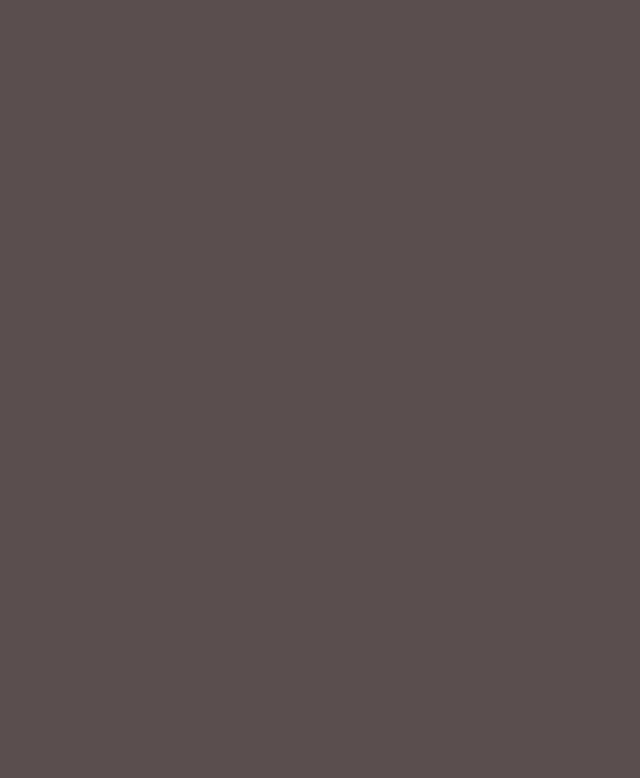
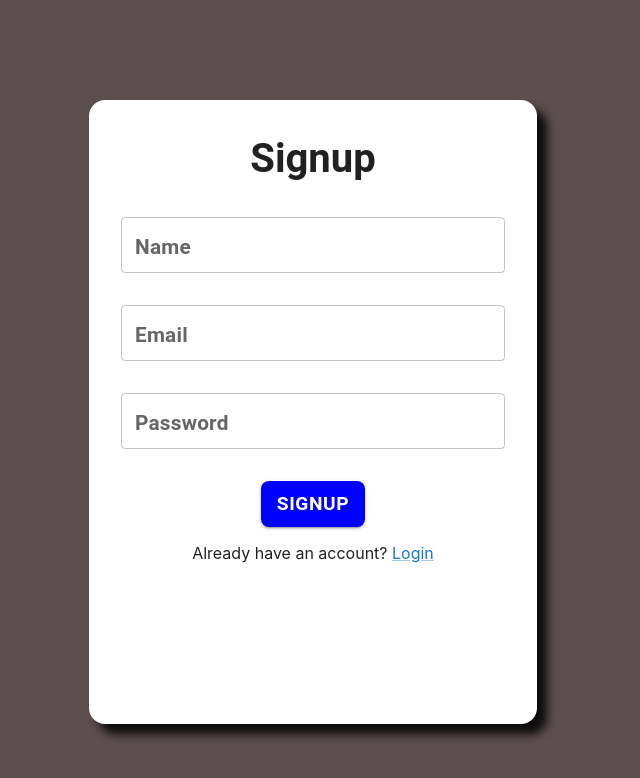
Before and after one commit to Rajat-pandit/myproject, a React (Create React App) app in the folder fureverfriends/: page /signup in a window 1280 px wide. Before the commit this address had no page. Shown: the top 778 px of the page, without its empty margins (327-967 px from the left). Built offline with nearby package versions, Linux system fonts and the light colour scheme.

Commit message:
Updated Signup frontend

```diff
--- a/fureverfriends/src/App.js
+++ b/fureverfriends/src/App.js
@@ -2,6 +2,7 @@
 import './App.css';
 import {BrowserRouter as Router, Route, Routes} from 'react-router-dom';
 import Login  from './Components/LoginSignup/Login';
+import Signup from './Components/LoginSignup/Signup';
 
 function App() {
   return (
@@ -9,6 +10,7 @@ function App() {
       <Router>
         <Routes>
           <Route path="/login" element={<Login/>}/>
+          <Route path="/signup" element={<Signup/>}/>
         </Routes>
       </Router>
     </div>
--- a/fureverfriends/src/Components/LoginSignup/Signup.jsx
+++ b/fureverfriends/src/Components/LoginSignup/Signup.jsx
@@ -1,7 +1,52 @@
-import React from 'react'
+import React,{useState} from 'react';
+import { useNavigate } from 'react-router-dom';
+import { Grid2, Link, Button, Paper, TextField, Typography, Grid } from '@mui/material';
 
-export const Signup = () => {
+
+function SignUp(){
+  const [name, setName]= useState("");
+  const [email, setEmail]= useState("");
+  const [password, setPassword]= useState("");
+  const navigate= useNavigate();
+
+  const handleSignup= (e)=>{
+    e.preventDefault();
+    navigate("/login");
+  };
+
+  const paperstyle={padding:"2rem", margin:"100px auto", borderRadius:"1rem", boxShadow:"10px 10px 10px"};
+  const heading={ fontSize:"2.5rem", fontWeight:"600"};
+  const row= {display:"flex", marginTop:"2rem"};
+  const btnStyle={marginTop:"2rem", fontSize:"1.2rem", fontWeight:"700", backgroundColor:"blue", borderRadius:"0.5rem"};
+
   return (
-    <div>Signup</div>
-  )
+    <div>
+      <Grid2 align="center" className="wrapper">
+        <Paper style={paperstyle} sx={{
+          width:{
+            xs:'80vw',
+            sm:'50vw',
+            md:'40vw',
+            lg:'30vw',
+            xl:'20vw',
+          },
+          height:{
+            lg:'70vh',
+          }
+        }}>
+          <Typography component="h1" variant='h5' style={heading}>Signup</Typography>
+          <form onSubmit={handleSignup}>
+            <TextField style={row} sx={{label: {fontWeight:'700', fontSize:"1.3rem"}}} fullWidth  label='Name' variant='outlined' type='text' placeholder="Enter Name" name='name' onChange={(e) =>setName(e.target.value)}/>
+            <TextField style={row} sx={{label: {fontWeight:'700', fontSize:"1.3rem"}}} fullWidth label='Email' variant='outlined' type="email" placeholder='Enter Email' name='email' onChange={(e) =>setEmail(e.target.value)}/>
+            <TextField style={row} sx={{label: {fontWeight:'700', fontSize:"1.3rem"}}} fullWidth label='Password' variant='outlined' type="password"  placeholder="Enter Password" name='password' onChange={(e) =>setPassword(e.target.value)}/>
+            <Button style={btnStyle} variant='contained' type='submit'>Signup</Button>
+
+          </form>
+          <p>Already have an account? <Link href="/login">Login</Link></p>
+        </Paper>
+      </Grid2>
+    </div>
+  );
 }
+
+export default SignUp;
```
